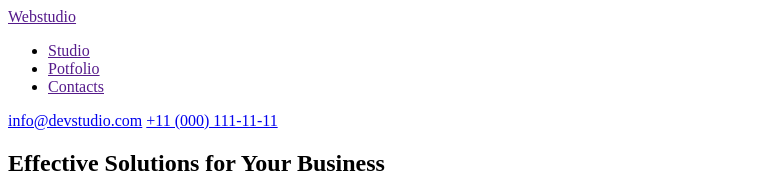
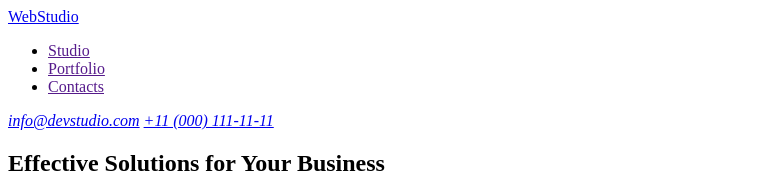
Before and after one commit to Yeva-Kolesova/goit-markup-hw-01, a plain HTML site: page index.html in a window 1280 px wide. Shown: the top 180 px of the page, without its empty margins (0-759 px from the left). Drawn offline with Linux system fonts and the light colour scheme.

Commit message:
changes into Header and Footer
*replaced contact info out if nav
*corrected href attribute for logo link

```diff
--- a/index.html
+++ b/index.html
@@ -9,25 +9,24 @@
   <body>
     <header>
       <nav>
-        <a href="">Webstudio</a>
+        <a href="./index.html">WebStudio</a>
 
         <ul>
           <li>
             <a href="">Studio</a>
           </li>
           <li>
-            <a href="">Potfolio</a>
+            <a href="">Portfolio</a>
           </li>
           <li>
             <a href="">Contacts</a>
           </li>
-        </ul>
-        <!-- review -->
-        <div>
-          <a href="mailto:info@devstudio.com">info@devstudio.com</a>
-          <a href="tel:+11(000)111-11-11">+11 (000) 111-11-11</a>
-        </div>
       </nav>
+
+      <address>
+        <a href="mailto:info@devstudio.com">info@devstudio.com</a>
+        <a href="tel:+110001111111">+11 (000) 111-11-11</a>
+      </address>
     </header>
 
     <main>
@@ -121,7 +120,7 @@
     </main>
 
     <footer>
-      <a href="">Webstudio</a>
+      <a href="./index.html">WebStudio</a>
       <p>
         Increase the flow of customers
         and sales for your business with digital
```
